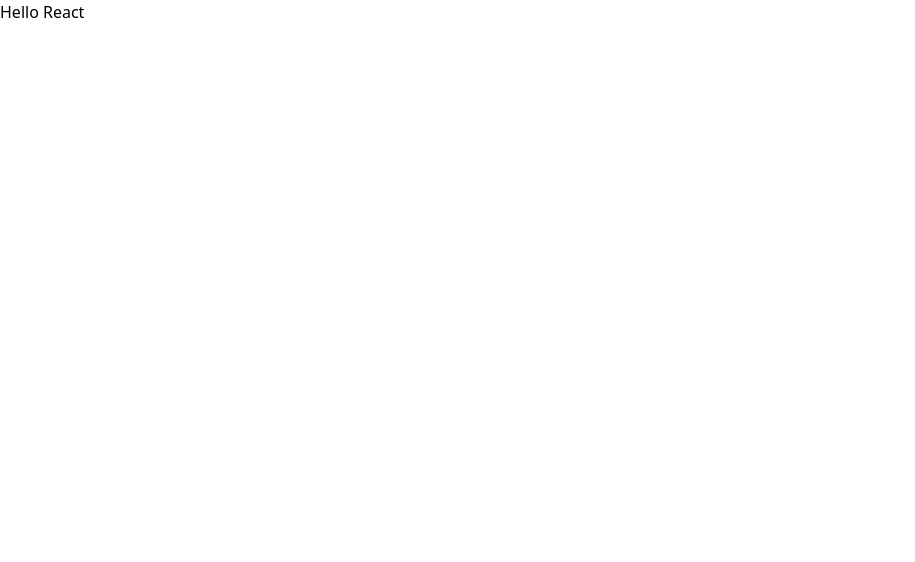
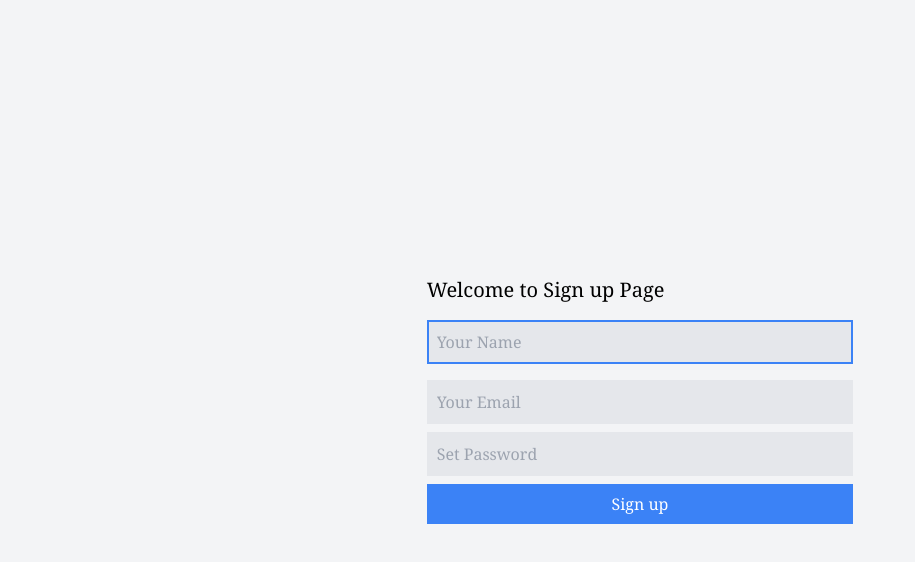
Before and after one commit to Gulshanaggarwal/React-blog-app-Internship-assignment, a React (Create React App) app: page /register in a window 1280 px wide. Shown: the top 562 px of the page, without its empty margins (0-915 px from the left). Built offline with nearby package versions, Linux system fonts and the light colour scheme; no server answers.

Commit message:
first day of app

```diff
--- a/package.json
+++ b/package.json
@@ -7,6 +7,7 @@
     "@testing-library/jest-dom": "^5.14.1",
     "@testing-library/react": "^11.2.7",
     "@testing-library/user-event": "^12.8.3",
+    "firebase": "^8.8.0",
     "react": "^17.0.2",
     "react-dom": "^17.0.2",
     "react-router-dom": "^5.2.0",
@@ -15,8 +16,8 @@
   },
   "scripts": {
     "start": "craco start",
-     "build": "craco build",
-     "test": "craco test",
+    "build": "craco build",
+    "test": "craco test",
     "eject": "react-scripts eject"
   },
   "eslintConfig": {
--- a/src/App.js
+++ b/src/App.js
@@ -1,9 +1,25 @@
-import React from 'react';
-import {Browserouter as Router,Switch,Route} from 'react-router-dom';
+import React from "react";
+import { BrowserRouter as Router, Switch, Route } from "react-router-dom";
+import HomePage from "./Components/HomePage/index";
+import Login from "./Components/LoginRegister/login";
+import Register from "./Components/LoginRegister/register";
+import AuthProvider from "./Components/store/authProvider";
+import Dashboard from "./Components/Dashboard";
 
 function App() {
   return (
-   <h1>Hello React</h1>
+    <AuthProvider>
+      <div className="font-serif">
+        <Router>
+          <Switch>
+            <Route path="/" exact component={HomePage} />
+            <Route path="/login" exact component={Login} />
+            <Route path="/register" exact component={Register} />
+            <Route path="/dashboard" exact component={Dashboard}/>
+          </Switch>
+        </Router>
+      </div>
+    </AuthProvider>
   );
 }
 
--- /dev/null
+++ b/src/Components/Dashboard/index.js
@@ -0,0 +1,30 @@
+import React, { useContext, useState,useEffect } from "react";
+import { Redirect } from "react-router-dom";
+import { handleLogout } from "../../HelperFunctions/helperFunctions";
+import { AuthContext } from "../store/authProvider";
+
+function Dashboard() {
+
+  const [redirect,setRedirect]=useState(null);
+
+  const user=useContext(AuthContext);
+
+  useEffect(() => {
+    if (user) {
+      setRedirect("/dashboard");
+    }
+  }, [user]);
+
+  if (user) {
+    return <Redirect to={redirect} />;
+  }
+
+  return (
+    <div>
+      <h1>Welcome to dashboard</h1>
+      <button type="submit" onClick={handleLogout}>Logout</button>
+    </div>
+  );
+}
+
+export default Dashboard;
--- /dev/null
+++ b/src/Components/Firebase/config.js
@@ -0,0 +1,19 @@
+import firebase from "firebase/app";
+import "firebase/firestore";
+import "firebase/auth";
+
+var firebaseConfig = {
+  apiKey: "AIzaSyAB3pkXHb7Z43i-U0qOCuUn3USSt3pb6Cg",
+  authDomain: "my-gallery-c8bff.firebaseapp.com",
+  projectId: "my-gallery-c8bff",
+  storageBucket: "my-gallery-c8bff.appspot.com",
+  messagingSenderId: "742563386541",
+  appId: "1:742563386541:web:e2e21790b2a23a036c6224",
+};
+// Initialize Firebase
+firebase.initializeApp(firebaseConfig);
+
+const projectFirestore = firebase.firestore();
+const auth = firebase.auth();
+
+export {auth,projectFirestore};
--- a/src/Components/HomePage/header.js
+++ b/src/Components/HomePage/header.js
@@ -0,0 +1,18 @@
+import React from 'react';
+import {Link} from 'react-router-dom';
+
+
+
+function Header(){
+    return(
+        <div className="bg-black text-white flex flex-row justify-between items-center p-4">
+            <h2 className="font-extrabold text-xl">DevOnlyBlogs</h2>
+            <div className="text-sm">
+                <Link to="/login" className="text-center mx-2 hover:text-blue-500">Login</Link>
+                <Link to="/register" className="text-center border-blue-500 border-2 px-4 py-1 hover:bg-blue-500">Sign up</Link>
+            </div>
+        </div>
+    )
+}
+
+export default Header;
--- a/src/Components/HomePage/index.js
+++ b/src/Components/HomePage/index.js
@@ -0,0 +1,12 @@
+import React from "react";
+import Header from "./header";
+
+function HomePage() {
+  return (
+    <>
+      <Header />
+    </>
+  );
+}
+
+export default HomePage;
--- /dev/null
+++ b/src/Components/LoginRegister/login.js
@@ -0,0 +1,43 @@
+import React, { useState } from "react";
+import { handleLogin } from "../../HelperFunctions/helperFunctions";
+
+function Login() {
+  const [email, setEmail] = useState(""); //  user email
+  const [password, setPassword] = useState(""); // user password
+
+  return (
+    <div className="bg-gray-100 h-screen flex justify-center items-center">
+      <div className="w-1/3">
+        <h1 className="text-xl my-2">Welcome to Login Page</h1>
+        <form className="flex flex-col">
+          <input
+            className="p-2 my-2 bg-gray-200  border-2 outline-none focus:border-blue-500 border-2"
+            type="email"
+            value={email}
+            placeholder="Your Registered Email"
+            autoFocus
+            required
+            onChange={(event) => setEmail(event.target.value)}
+          />
+          <input
+            className="p-2 bg-gray-200 focus:border-blue-500 border-2 outline-none"
+            type="text"
+            value={password}
+            placeholder="Password"
+            required
+            onChange={(event) => setPassword(event.target.value)}
+          />
+          <button
+            className="p-2 bg-blue-500 my-2 text-white hover:bg-blue-600"
+            type="submit"
+            onClick={(event)=>handleLogin(event,email,password)}
+          >
+            Login
+          </button>
+        </form>
+      </div>
+    </div>
+  );
+}
+
+export default Login;
--- /dev/null
+++ b/src/Components/LoginRegister/register.js
@@ -0,0 +1,67 @@
+import React, { useContext, useEffect, useState } from "react";
+import { Redirect } from "react-router-dom";
+import { handleSignUp } from "../../HelperFunctions/helperFunctions";
+import { AuthContext } from "../store/authProvider";
+
+function Register() {
+  const [name, setName] = useState(""); // setName
+  const [email, setEmail] = useState(""); // set User email
+  const [password, setPassword] = useState(""); // setuser password
+  const [redirect, setRedirect] = useState(null);
+
+  const user = useContext(AuthContext); // access user state using context;
+
+  useEffect(() => {
+    if (user) {
+      setRedirect("/dashboard");
+    }
+  }, [user]);
+
+  if (user) {
+    return <Redirect to={redirect} />;
+  }
+
+  return (
+    <div className="bg-gray-100 h-screen flex justify-center items-center">
+      <div className="w-1/3">
+        <h1 className="text-xl my-2">Welcome to Sign up Page</h1>
+        <form className="flex flex-col">
+          <input
+            className="p-2 my-2 bg-gray-200  border-2 outline-none focus:border-blue-500 border-2"
+            type="text"
+            value={name}
+            placeholder="Your Name"
+            autoFocus
+            required
+            onChange={(event) => setName(event.target.value)}
+          />
+          <input
+            className="p-2 my-2 bg-gray-200  border-2 outline-none focus:border-blue-500 border-2"
+            type="email"
+            value={email}
+            placeholder="Your Email"
+            required
+            onChange={(event) => setEmail(event.target.value)}
+          />
+          <input
+            className="p-2 bg-gray-200 focus:border-blue-500 border-2 outline-none"
+            type="password"
+            value={password}
+            placeholder="Set Password"
+            required
+            onChange={(event) => setPassword(event.target.value)}
+          />
+          <button
+            className="p-2 bg-blue-500 my-2 text-white hover:bg-blue-600"
+            type="submit"
+            onClick={(event) => handleSignUp(event, name, email, password)}
+          >
+            Sign up
+          </button>
+        </form>
+      </div>
+    </div>
+  );
+}
+
+export default Register;
--- /dev/null
+++ b/src/Components/store/authProvider.js
@@ -0,0 +1,18 @@
+import React, { Children, createContext, useState } from "react";
+import { auth } from "../Firebase/config";
+
+export const AuthContext = createContext();
+
+const AuthProvider = (props) => {
+  const [user, setUser] = useState(null);
+
+  auth.onAuthStateChanged(() => {
+    setUser(user);
+  });
+
+  return (
+    <AuthContext.Provider value={user}>{props.children}</AuthContext.Provider>
+  );
+};
+
+export default AuthProvider;
--- /dev/null
+++ b/src/HelperFunctions/helperFunctions.js
@@ -0,0 +1,33 @@
+import { auth } from "../Components/Firebase/config";
+
+function handleSignUp(event,name,email,password){
+    event.preventDefault();
+
+    auth.createUserWithEmailAndPassword(email,password)
+    .then(()=>alert("Regsitered successfully"))
+    .catch((err)=>alert(err))
+
+}
+
+
+function handleLogin(event,email,password){
+
+    event.preventDefault();
+
+
+    auth.signInWithEmailAndPassword(email,password)
+    .then(()=>alert("Signed in Successfully"))
+    .catch((err)=>alert(err))
+}
+
+
+function handleLogout(event){
+    event.preventDefault();
+
+    auth.signOut()
+    .then(()=>alert("Signed out successfully"))
+    .catch((err)=>alert("error try again!!"))
+
+}
+
+export {handleSignUp,handleLogin,handleLogout};
```
Also changed, not shown: 1 other file (tests, documents, lock files or other folders).
